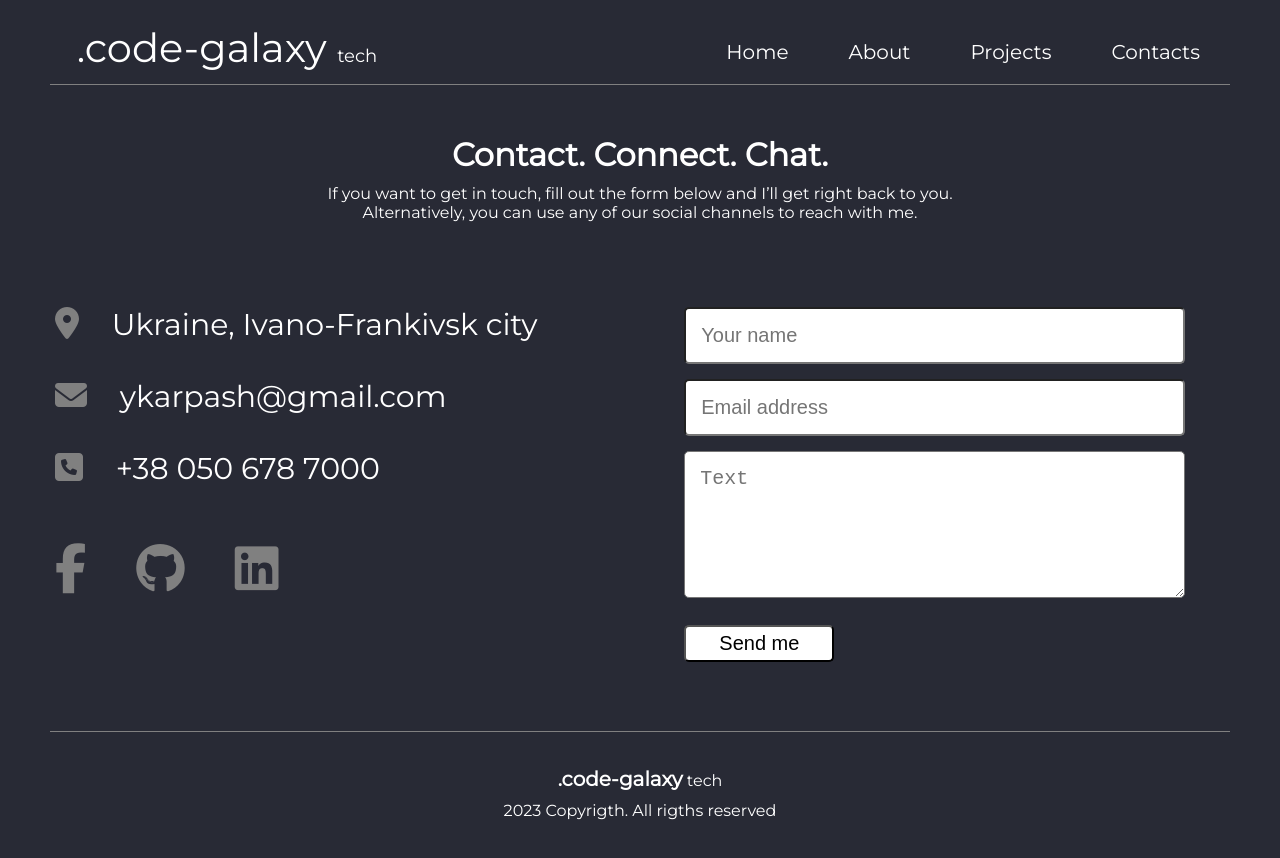
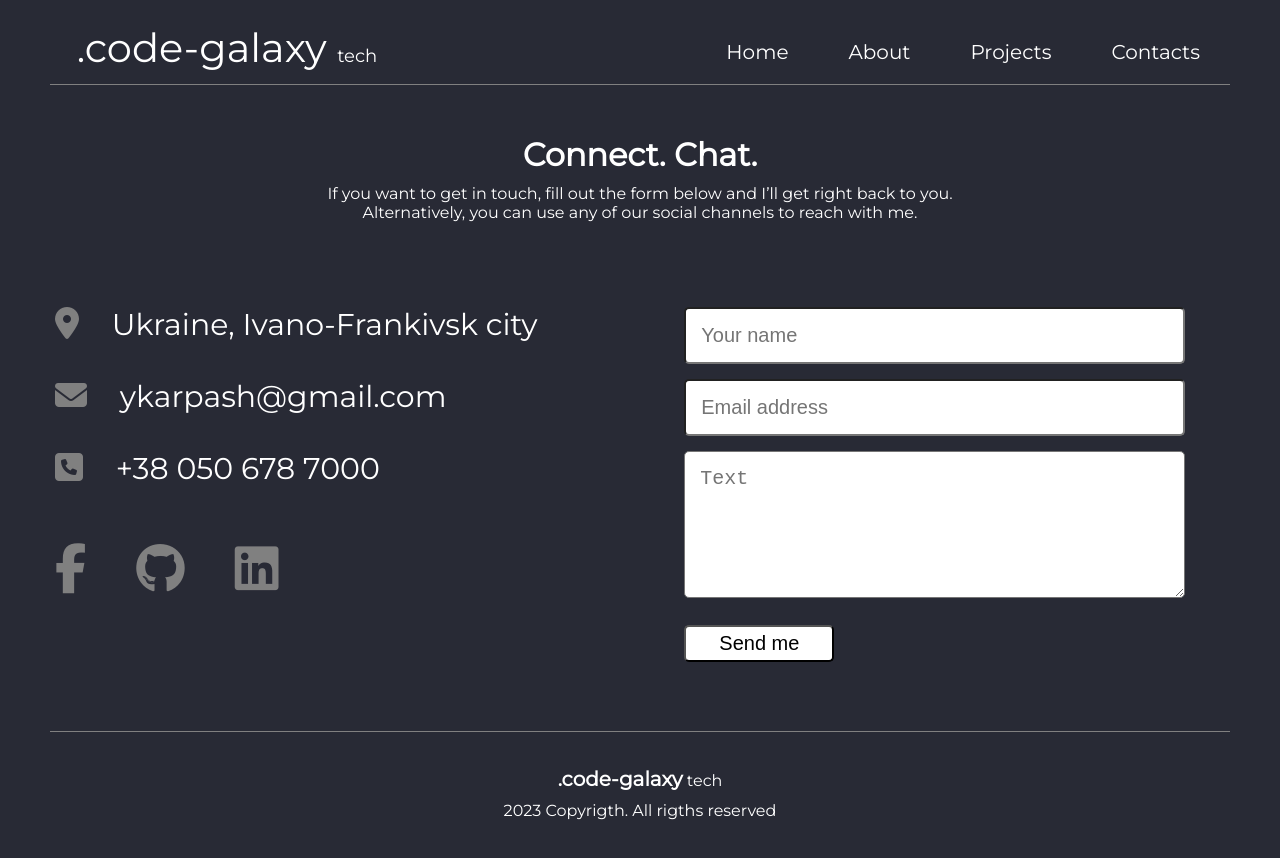
Before and after one commit to code-galaxy/react-site, a React (Create React App) app: page /contacts in a window 1280 px wide. Shown: the top 858 px of the page. Built offline with nearby package versions, Linux system fonts and the light colour scheme.

Commit message:
edited App.js

```diff
--- a/package.json
+++ b/package.json
@@ -2,11 +2,13 @@
   "name": "app_react_17072023",
   "version": "0.1.0",
   "private": true,
+  "homepage": "https://code-galaxy.github.io/react-site/",
   "dependencies": {
     "@fortawesome/free-solid-svg-icons": "^6.4.2",
     "@testing-library/jest-dom": "^5.16.5",
     "@testing-library/react": "^13.4.0",
     "@testing-library/user-event": "^13.5.0",
+    "gh-pages": "^6.0.0",
     "install": "^0.13.0",
     "react": "^18.2.0",
     "react-dom": "^18.2.0",
@@ -18,7 +20,9 @@
     "start": "react-scripts start",
     "build": "react-scripts build",
     "test": "react-scripts test",
-    "eject": "react-scripts eject"
+    "eject": "react-scripts eject",
+    "deploy": "gh-pages -d build",
+    "predeploy": "npm run build"
   },
   "eslintConfig": {
     "extends": [
--- a/src/App.js
+++ b/src/App.js
@@ -21,7 +21,8 @@ function App() {
           <Route path="/about" element={<About />} />
           <Route path="/projects" element={<Projects />} />
           <Route path="/contacts" element={<Contacts />} />
-          <Route path="*" element={<Erorr />} />
+          {/* <Route path="*" element={<Erorr />} /> */}
+          <Route path="*" element={<Home />} />
         </Routes>
       </Router>
     </div>
--- a/src/Contacts/Contacts.js
+++ b/src/Contacts/Contacts.js
@@ -10,7 +10,7 @@ export default function Contacts() {
    return (
       <div className="Contacts-site">
          <div className="contacts-description">
-            <h1 >Contact. Connect. Chat.</h1>
+            <h1 >Connect. Chat.</h1>
             <p>If you want to get in touch, fill out the form below and I’ll get right back to you. <br /> Alternatively, you can use any of our social channels to reach with me.</p>
          </div>
          <div className="container-contacts">
```
Also changed, not shown: 17 other files (tests, documents, lock files or other folders).
